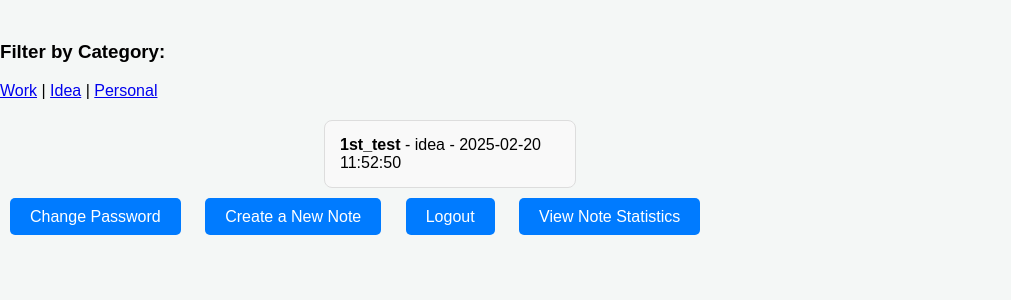
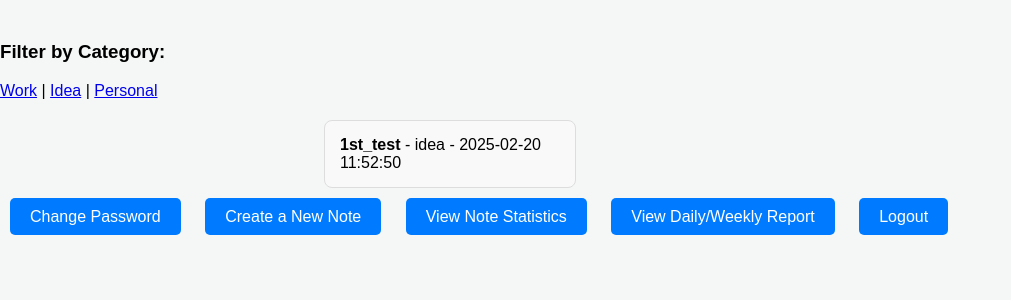
Before and after one commit to shironekoko/flask_test, a Flask app: page /my_notes in a window 1280 px wide. Shown: the part 350-650 px from the top of the page, without its empty margins (0-1011 px from the left). Run offline with Flask 3, Linux system fonts and the light colour scheme; a user stored in the database is signed in.

Commit message:
reportbutton

```diff
--- a/templates/my_notes.html
+++ b/templates/my_notes.html
@@ -149,8 +149,9 @@
     <div class="action-links">
         <a href="{{ url_for('profile') }}">Change Password</a>
         <a href="{{ url_for('create_note') }}">Create a New Note</a>
+        <a href="{{ url_for('statistics') }}">View Note Statistics</a>
+        <a href="{{ url_for('report') }}">View Daily/Weekly Report</a>
         <a href="{{ url_for('logout') }}">Logout</a>
-        <a href="{{ url_for('statistics') }}">View Note Statistics</a>
     </div>
 </body>
 </html>
```
